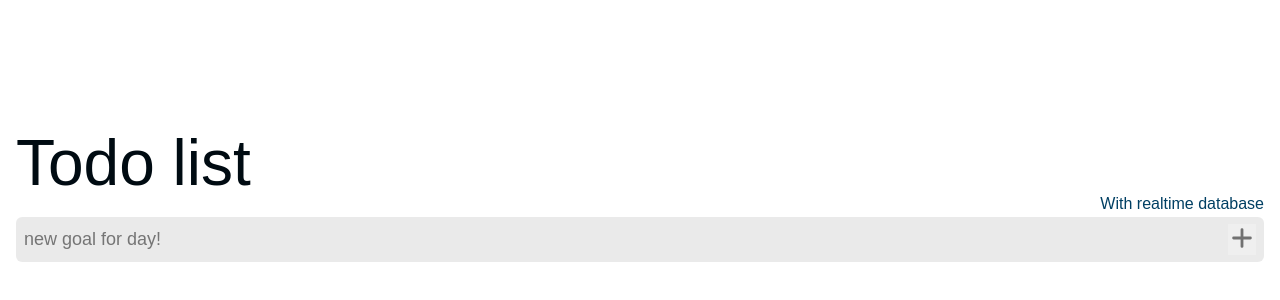
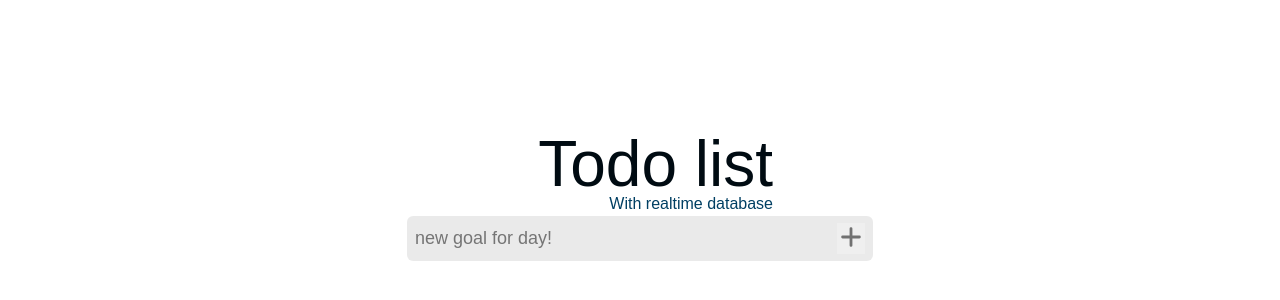
Before and after one commit to JoaoVictor6/todo-list, a React (Create React App) app: page / in a window 1280 px wide. Shown: the part 204-504 px from the top of the page. Built offline with nearby package versions, Linux system fonts and the light colour scheme.

Commit message:
improve header section and separating form

```diff
--- a/src/App.scss
+++ b/src/App.scss
@@ -4,14 +4,17 @@
 
 .App {
   min-height: 100vh;
-  display: grid;
-  place-content: center;
+  display: flex;
+  flex-direction: column;
+  align-items: center;
+  justify-content: center;
 }
 
 header {
   display: inline-flex;
   flex-direction: column;
-
+  width: 266px;
+  align-items: flex-end;
   h1,h2,h3 {
     font-weight: 400;
   }
@@ -25,9 +28,10 @@ header {
   h2 {
     font-size: 1rem;
     color: var(--blue);
-    margin-left: auto;
+    line-height: 1rem;
   }
 
+}
 form {
   @include border;
   background: #06000015;
@@ -35,7 +39,6 @@ header {
   display: flex;
   align-items: center;
 
-    width: calc(100vw - 2rem);
   justify-content: space-between;
   input {
     outline: none;
@@ -43,10 +46,23 @@ header {
     font-size: 1.125rem;
     padding: 0.75rem 0 0.75rem .5rem;
     background: transparent;
+    width: 100%;
+
   }
 
   button {
     margin-right: 8px;
   }
 }
+
+@media (max-width: 414px){
+  form {
+    width: calc(100vw - 2rem);
   }
+}
+
+@media (min-width: calc(466px + 32px)) {
+  form {
+    width: 466px;
+  }
+}
--- a/src/App.tsx
+++ b/src/App.tsx
@@ -8,8 +8,11 @@ function App() {
   return (
     <main className="App">
       <header>
-        <h1>Todo list</h1>
+        <h1>
+          Todo list
+        </h1>
         <h2>With realtime database</h2>
+      </header>
       <form onSubmit={submitHandler}>
         <input type="text" placeholder="new goal for day!"/>
         <button>
@@ -24,7 +27,6 @@ function App() {
           </svg>
         </button>
       </form>
-      </header>
     </main>
   );
 }
```
Lines whose indentation alone changed are shown as unchanged.
